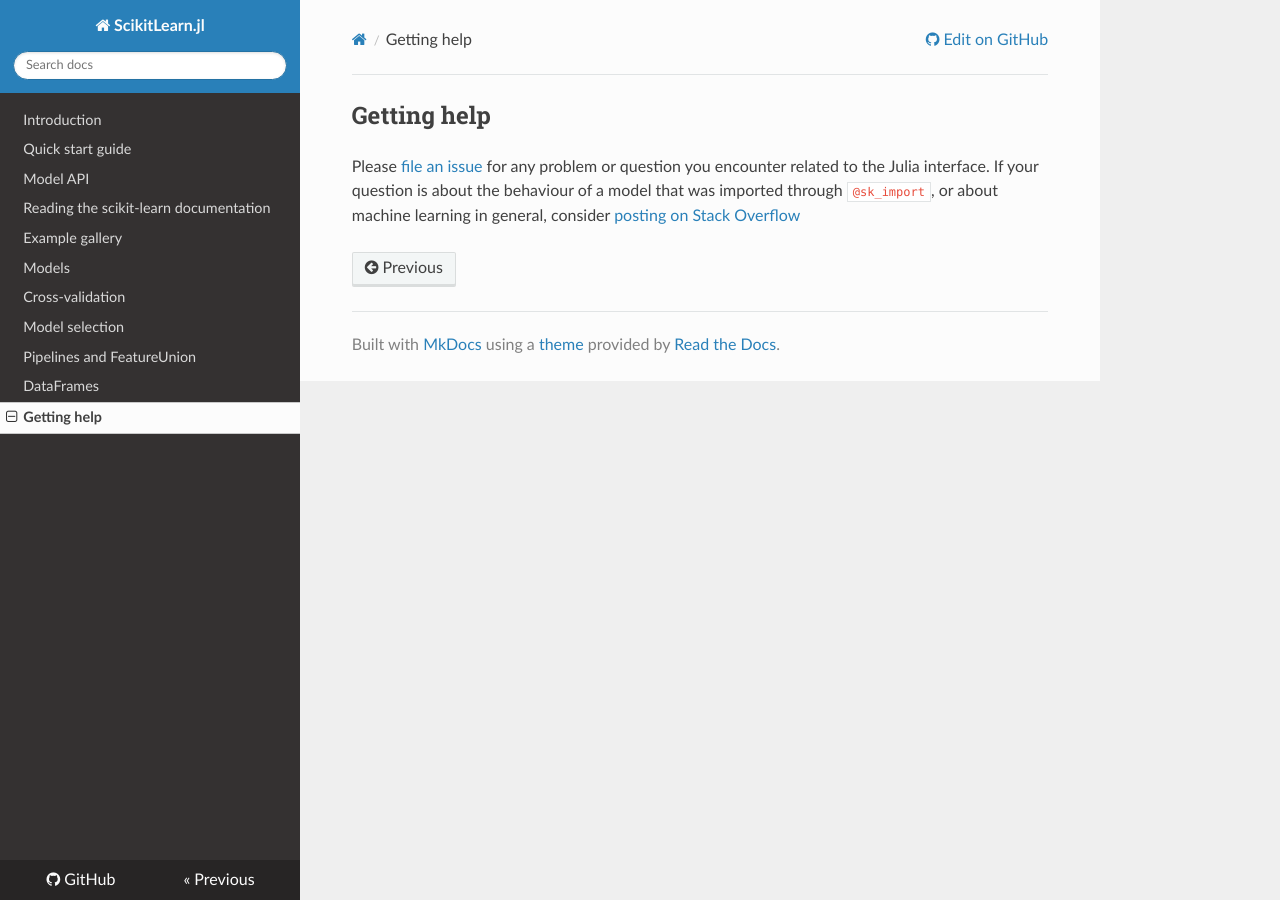
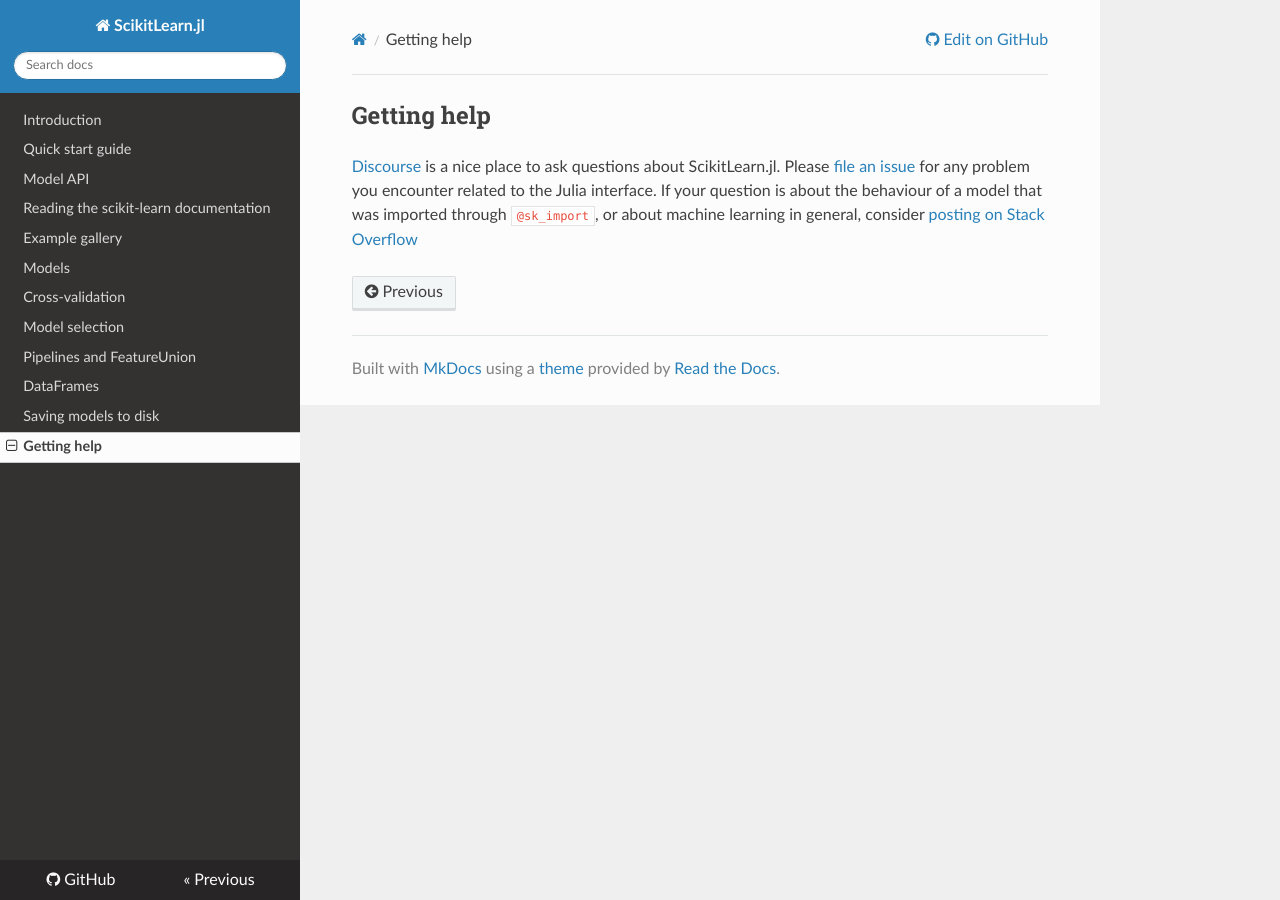
Before and after one commit to cstjean/ScikitLearn.jl, an MkDocs documentation site: the page built from docs/help.md, in a window 1280 px wide. Built offline with MkDocs 1.6.1, drawn with Linux system fonts in a browser that asks for light colours; nearby versions of some CDN libraries; old or Windows-style settings are respelled for this version of MkDocs.

Commit message:
Explain how to save models, fix #18

```diff
--- a/docs/help.md
+++ b/docs/help.md
@@ -1,8 +1,10 @@
 Getting help
 ------
 
-Please [file an issue](https://github.com/cstjean/ScikitLearn.jl/issues) for
-any problem or question you encounter related to the Julia interface. If your
-question is about the behaviour of a model that was imported through
+[Discourse](https://discourse.julialang.org) is a nice place to ask questions
+about ScikitLearn.jl. Please [file an
+issue](https://github.com/cstjean/ScikitLearn.jl/issues) for any problem you encounter
+related to the Julia interface.
+If your question is about the behaviour of a model that was imported through
 `@sk_import`, or about machine learning in general, consider [posting on Stack
 Overflow](http://stackoverflow.com/questions/tagged/scikit-learn)
--- a/mkdocs.yml
+++ b/mkdocs.yml
@@ -15,4 +15,5 @@ pages:
 - Model selection: model_selection.md
 - Pipelines and FeatureUnion: pipelines.md
 - DataFrames: dataframes.md
+- Saving models to disk: jld.md
 - Getting help: help.md
```
Also changed, not shown: docs/jld.md (added, +26 -0 lines), docs/quickstart.md (+9 -0 lines).
